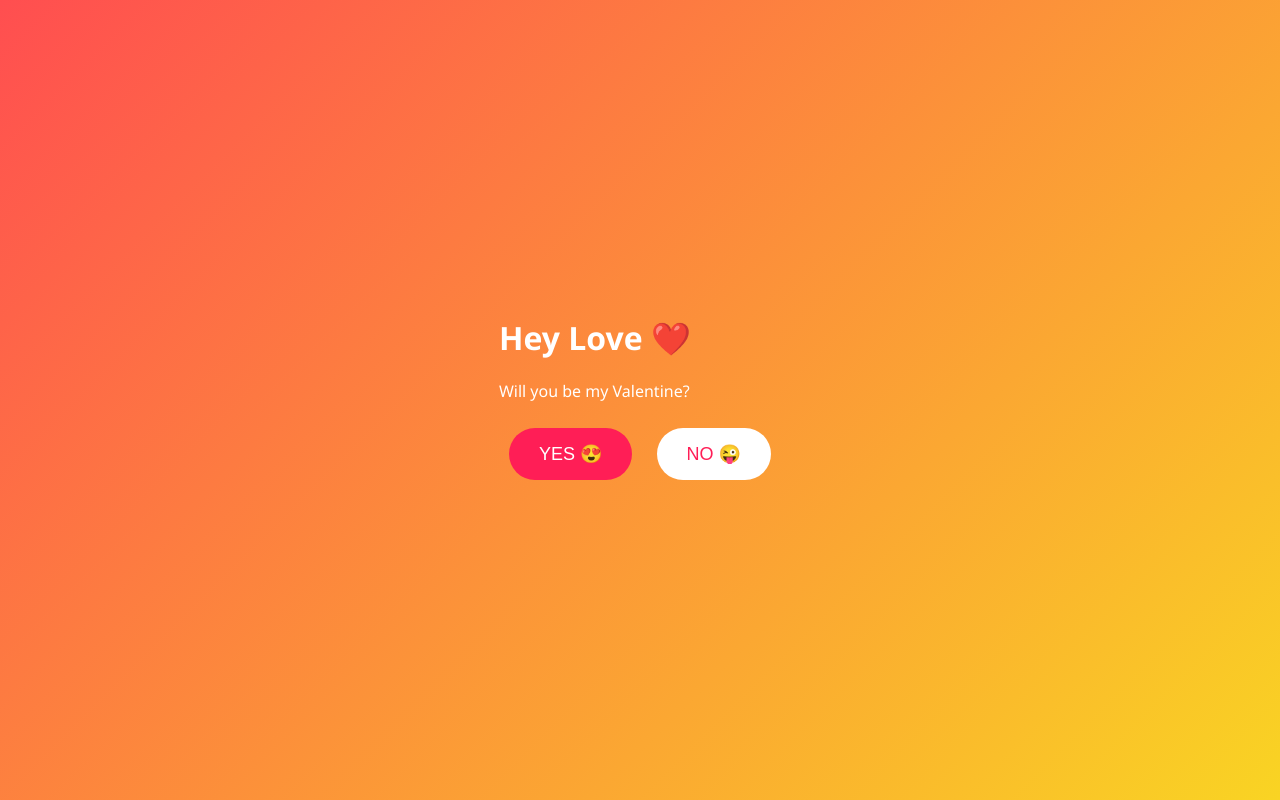
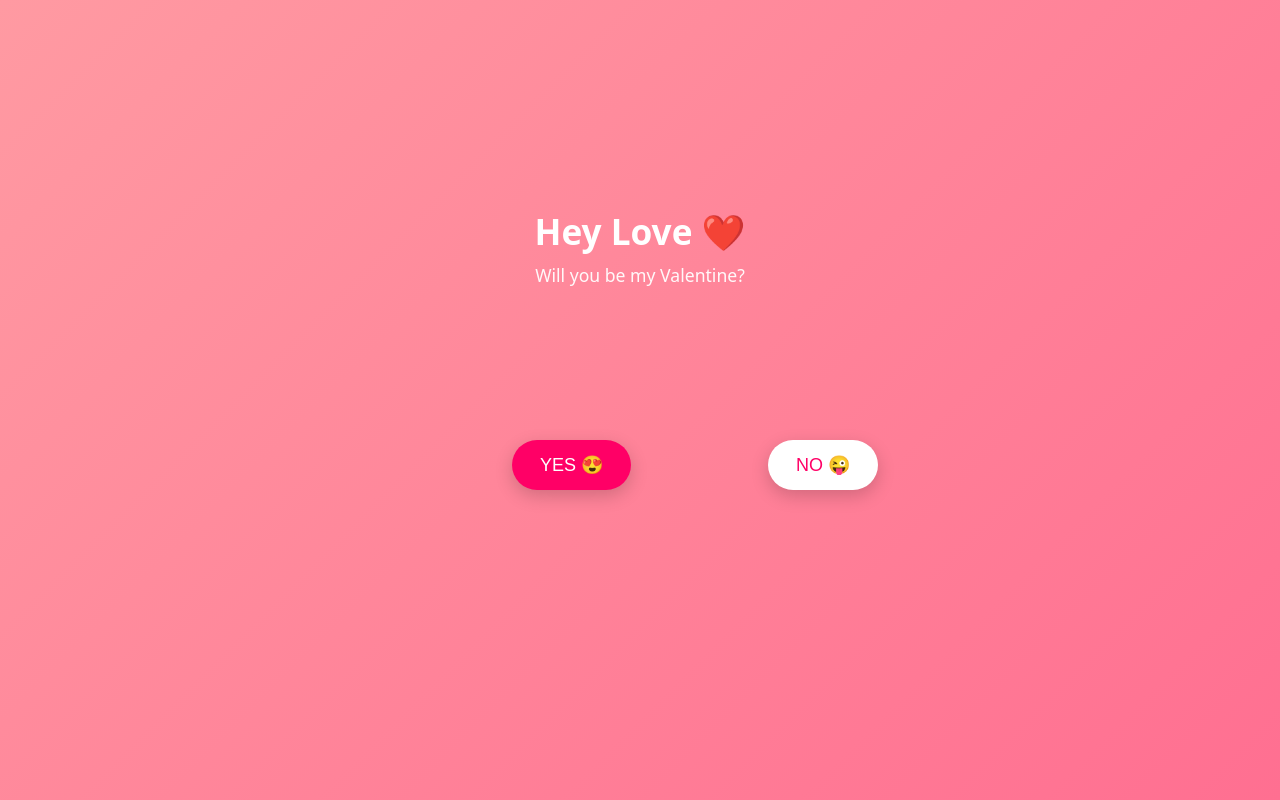
Before and after one commit to am9-debug/vale, a plain HTML site: page index.html in a window 1280 px wide. Drawn offline with Linux system fonts and the light colour scheme.

Commit message:
style.css

```diff
--- a/style.css
+++ b/style.css
@@ -1,33 +1,59 @@
-body {
-  margin: 0;
-  font-family: 'Segoe UI', sans-serif;
-  background: linear-gradient(135deg, #ff4e50, #f9d423);
-  height: 100vh;
-  display: flex;
-  justify-content: center;
-  align-items: center;
-  color: white;
+:root{
+  --bg1:#ff9aa2;
+  --bg2:#ff6f91;
+  --accent:#ff0066;
 }
 
-.container {
-  text-align: center;
+*{box-sizing: border-box;}
+html,body{height:100%;margin:0;font-family: system-ui, -apple-system, "Segoe UI", Roboto, "Helvetica Neue", Arial;}
+body{
+  background: linear-gradient(135deg,var(--bg1),var(--bg2));
+  display:flex;
+  align-items:center;
+  justify-content:center;
+  overflow:hidden;
+  color:#fff;
 }
 
-button {
-  padding: 15px 30px;
-  font-size: 18px;
-  margin: 10px;
-  border: none;
-  border-radius: 30px;
-  cursor: pointer;
+.page{
+  text-align:center;
+  width:100%;
+  max-width:900px;
+  padding:40px;
 }
 
-#yes {
-  background: #ff1e56;
-  color: white;
+h1{font-size:2.2rem;margin:0 0 8px;}
+.lead{font-size:1.1rem;margin:0 0 24px;opacity:0.95;}
+
+.buttons{
+  position:relative;
+  height:260px; /* area where buttons operate */
 }
 
-#no {
-  background: white;
-  color: #ff1e56;
+/* Buttons are fixed-position-like but inside the buttons area.
+   We'll use position:fixed to make behavior consistent across window sizes */
+#yes, #no{
+  position: fixed;
+  padding:14px 28px;
+  font-size:18px;
+  border-radius:28px;
+  border:none;
+  cursor:pointer;
+  user-select:none;
+  transition: left 0.28s ease, top 0.28s ease, transform 0.18s ease;
+  box-shadow: 0 6px 18px rgba(0,0,0,0.18);
 }
+
+/* styling */
+#yes{
+  background: var(--accent);
+  color:white;
+}
+
+#no{
+  background:white;
+  color:var(--accent);
+}
+
+/* result text */
+.result{margin-top:22px;font-size:1.05rem}
```
